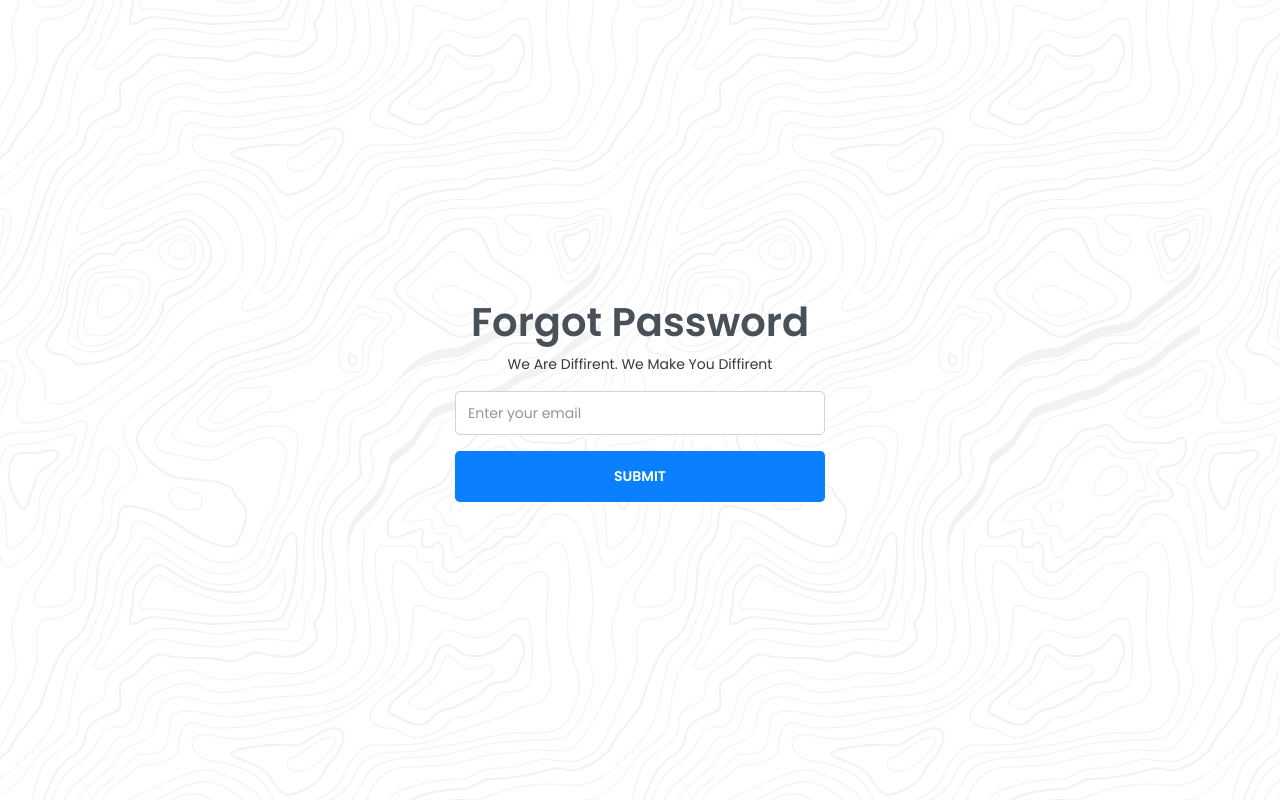
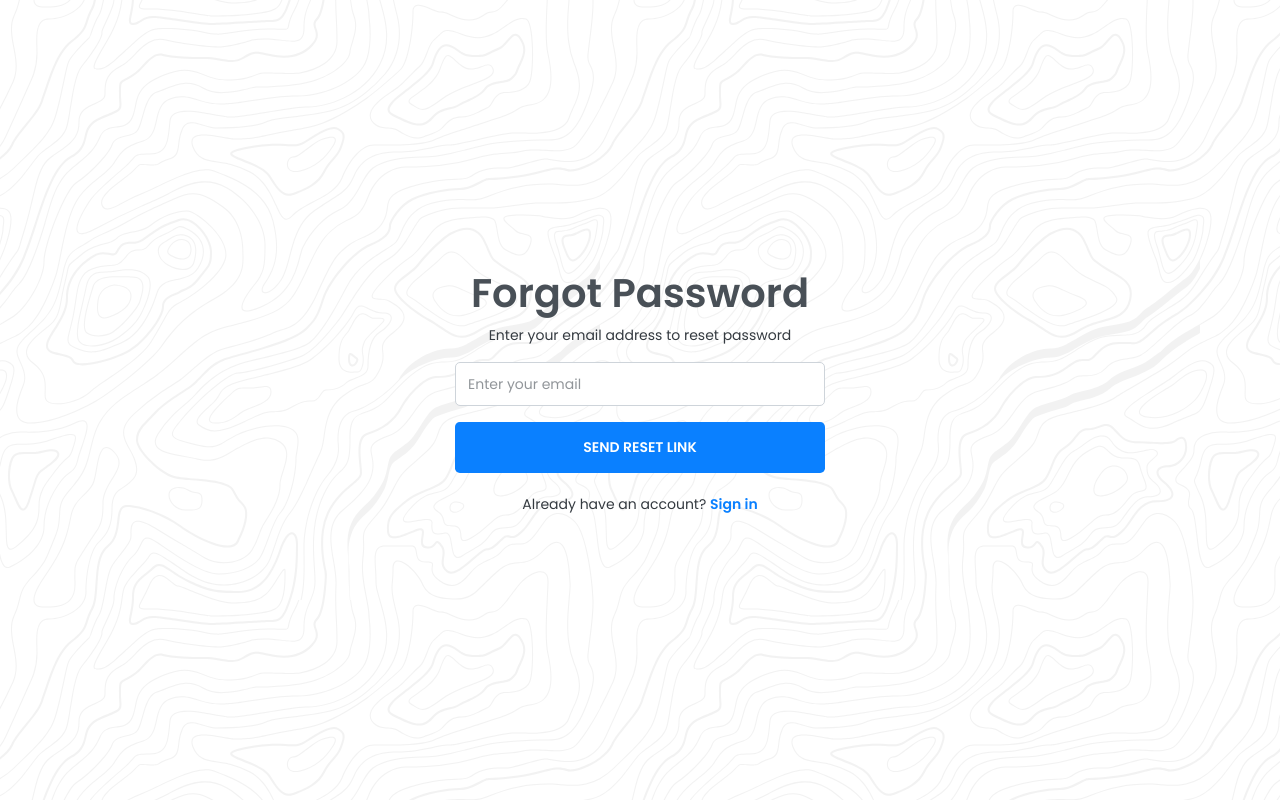
Before and after one commit to scriptkid23/dev-network-application, a React (Create React App) app: page /auth/password/recovery in a window 1280 px wide. Built offline with nearby package versions, Linux system fonts and the light colour scheme; what nested-combine-reducers would draw is missing.

Commit message:
Update PasswordRecovery.js
update ui password recovery

```diff
--- a/src/pages/Auth/PasswordRecovery.js
+++ b/src/pages/Auth/PasswordRecovery.js
@@ -5,11 +5,9 @@ export function PasswordRecovery() {
             <div className="row no-gutters text-center align-items-center justify-content-center min-vh-100">
                 <div className="col-12 col-md-6 col-lg-5 col-xl-4 ">
                     <h1 className="font-weight-semibold"> Forgot Password</h1>
-                    <p className="text-dark mb-3"> We Are Diffirent. We Make You Diffirent</p>
+                    <p className="text-dark mb-3">Enter your email address to reset password</p>
                     <form className="mb-3">
                         <div className="form-group">
-                            {/*<label className="sr-only">Email Address</label>*/}
-                            {/*<input className="form-control form-control-md" placeholder="Enter your email"/>*/}
                             <input
                                 formControlName="email"
                                 required
@@ -19,8 +17,12 @@ export function PasswordRecovery() {
                         </div>
                     </form>
                     <button
-                        class="btn btn-primary btn-lg btn-block text-uppercase font-weight-semibold"
-                    type="submit">Submit</button>
+                        class="btn btn-lg btn-block btn-primary  text-uppercase font-weight-semibold"
+                    type="submit">SEND RESET LINK </button>
+                    <div>
+                        <br></br>
+                    <p className="text-dark mb-3">Already have an account? <a className="font-weight-semibold" href="../">Sign in</a></p>
+                    </div>
                 </div>
 
             </div>
```
